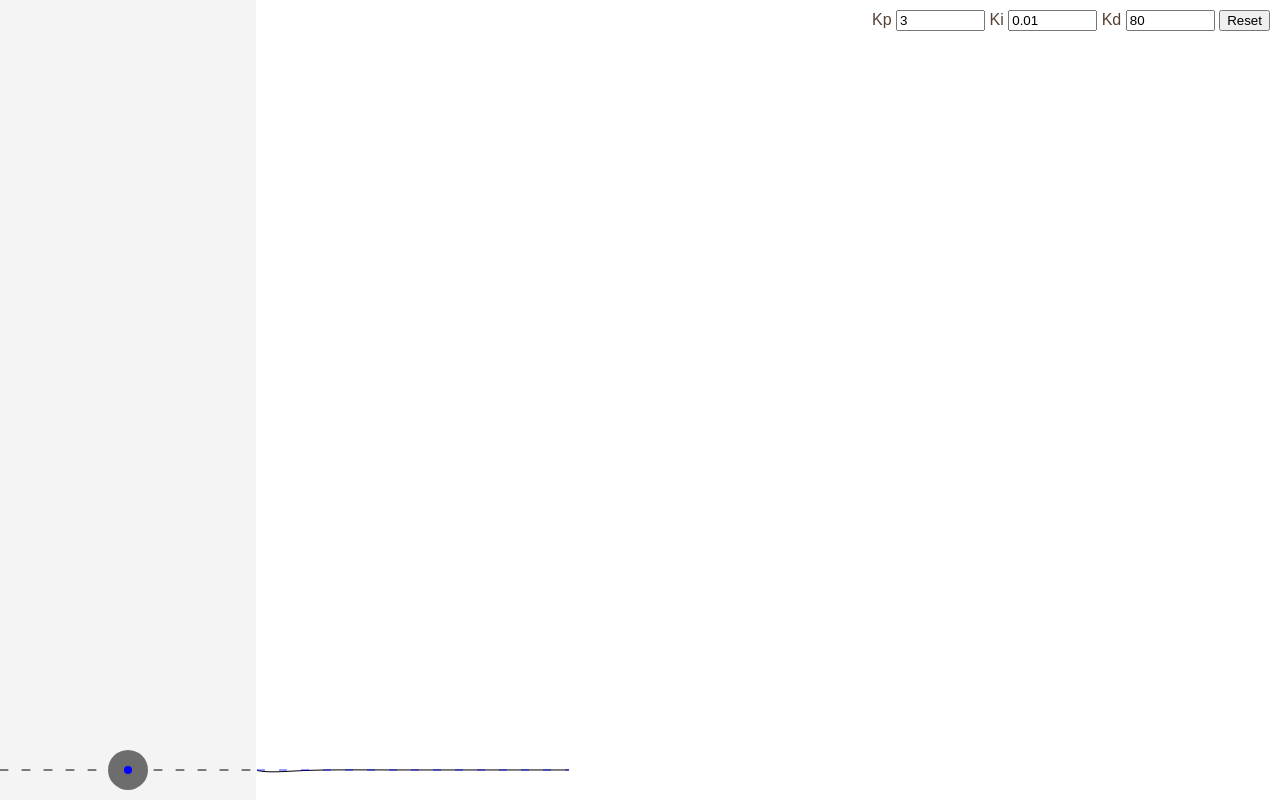
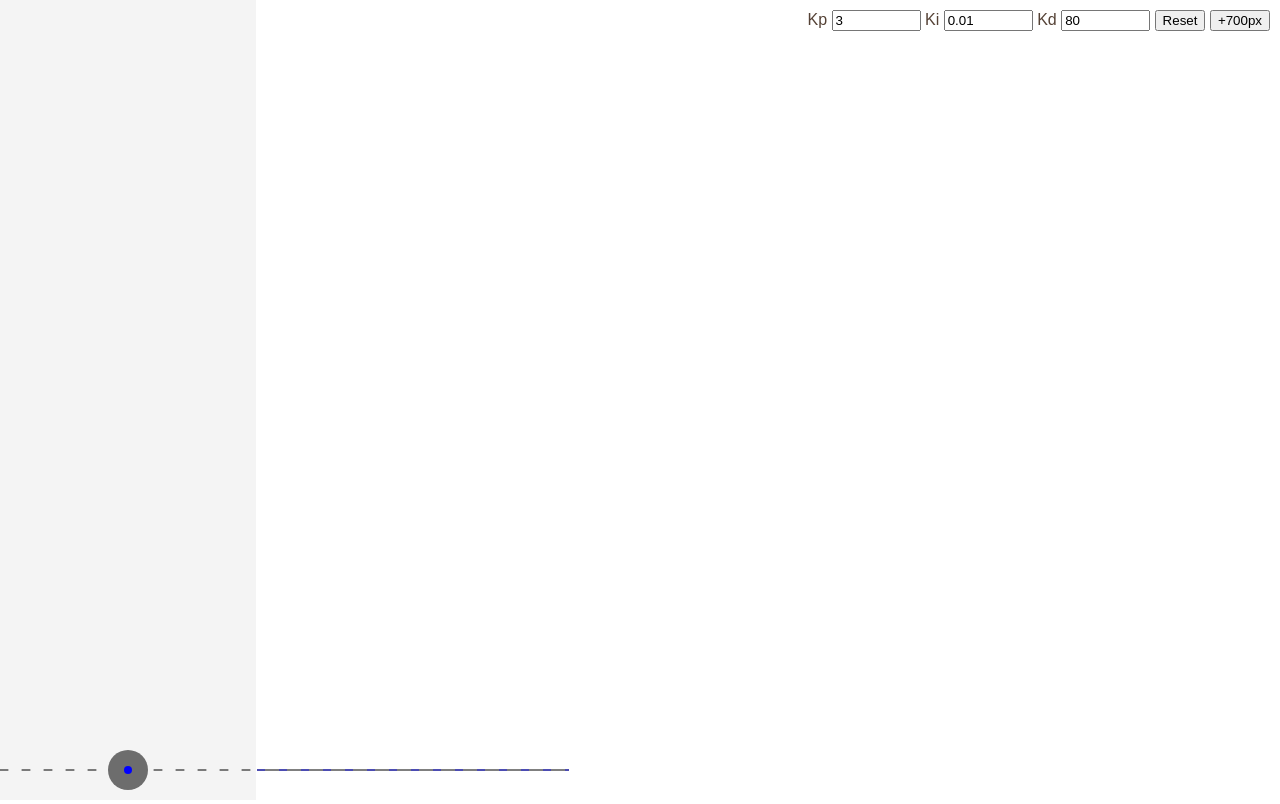
Before and after one commit to adriansalamon/pid-js, a plain HTML site: page index.html in a window 1280 px wide. Drawn offline with Linux system fonts and the light colour scheme.

Commit message:
Made things work properly

```diff
--- a/index.html
+++ b/index.html
@@ -47,6 +47,7 @@
     <label for="kd">Kd</label>
     <input type="text" id="kd" size="8">
     <button id="reset">Reset</button>
+    <button id="demo">+700px</button>
 </span>
 <canvas id="c"></canvas>
 <canvas id="d"></canvas>
--- a/pid.js
+++ b/pid.js
@@ -34,8 +34,8 @@
   var history = [[]];
   var historyTick = 0;
   var lastError = 0;
-  var lastLastY = 0;
-  var lastY = 0;
+  var lastLastY = y;
+  var lastY = y;
 
   function pid() {
     var error = setpoint - lastLastY;
@@ -46,6 +46,7 @@
     } else if (integral > windup) {
       integral = windup;
     }
+
     var derivative = error - prevError;
     prevError = error;
 
@@ -57,9 +58,13 @@
 
   function update() {
     var a = pid();
-    var maxA = 0.2;
+    var maxA = 3;
     a = Math.max(Math.min(a, maxA), -maxA);
-    v += a;
+    if (Math.abs(a) < 0.001) {
+      a = 0;
+    }
+
+    v += a - v * 0.01;
     y += v;
 
     if (++historyTick == 1) {
@@ -133,10 +138,17 @@
   var kiInput = document.getElementById("ki");
   var kdInput = document.getElementById("kd");
   var reset = document.getElementById("reset");
+  var demo = document.getElementById("demo");
+
+  demo.addEventListener("click", () => {
+    setpoint -= 700;
+  });
 
   reset.addEventListener("click", () => {
     x = c.width / 2;
     y = window.innerHeight - 30;
+    lastY = y;
+    lastLastY = y;
     v = 0;
     setpoint = y;
     prevError = 0;
@@ -152,9 +164,9 @@
     integral = 0;
   }
 
-  kpInput.addEventListener("blur", updateCoefficients);
-  kiInput.addEventListener("blur", updateCoefficients);
-  kdInput.addEventListener("blur", updateCoefficients);
+  kpInput.addEventListener("change", updateCoefficients);
+  kiInput.addEventListener("change", updateCoefficients);
+  kdInput.addEventListener("change", updateCoefficients);
 
   kpInput.value = kp;
   kiInput.value = ki;
```
